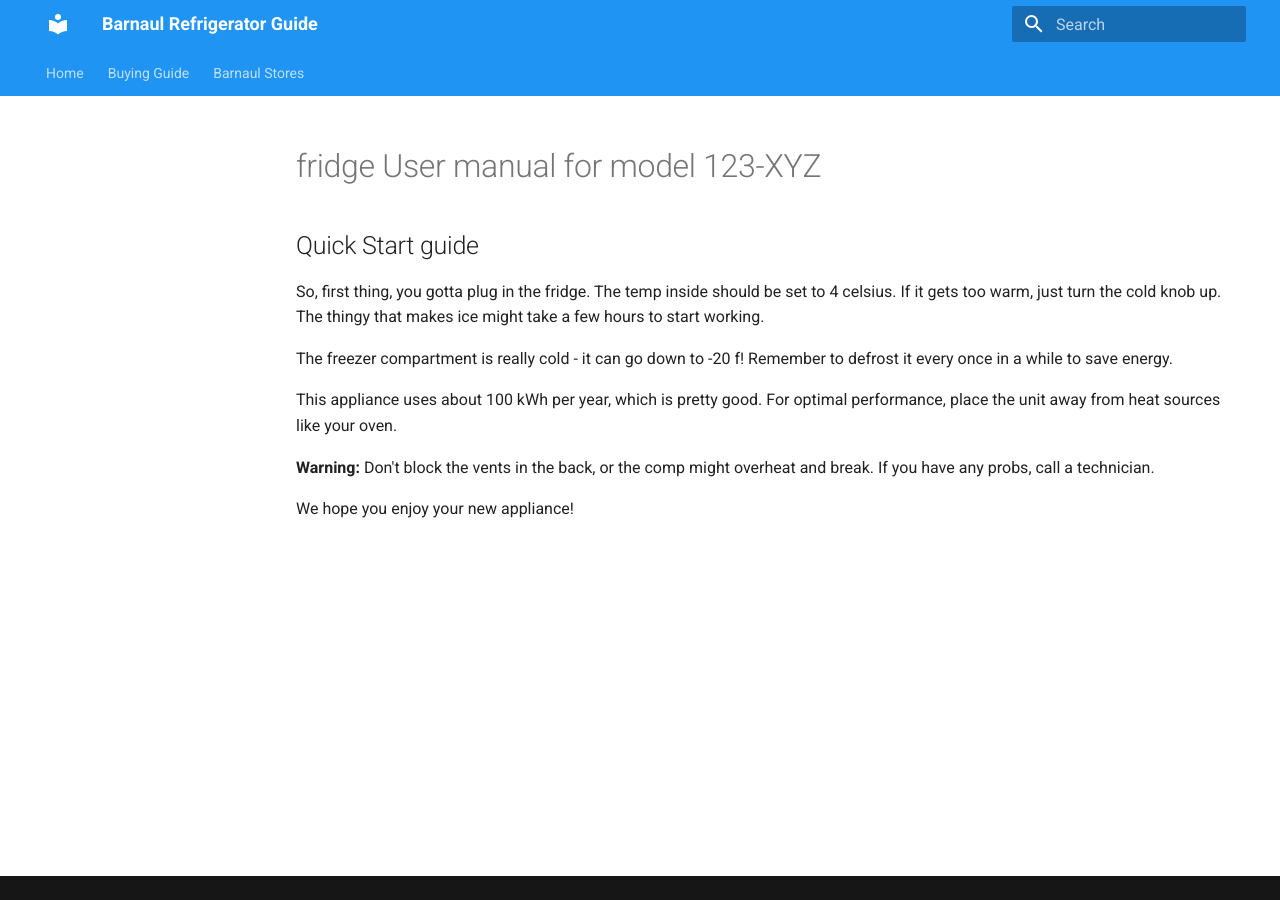
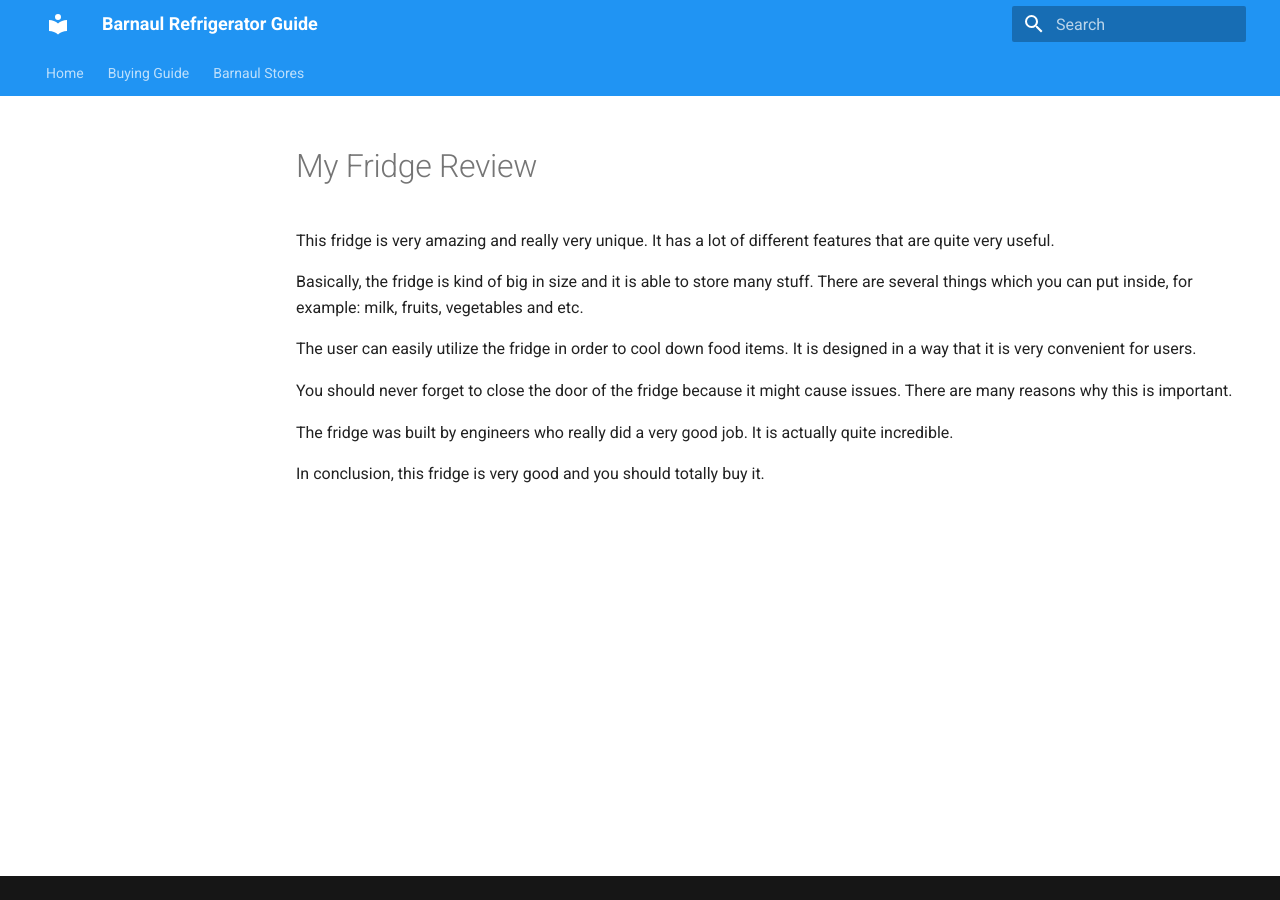
Before and after one commit to emperor-kat/one-project, an MkDocs documentation site: the page built from docs/test-fridge.md, in a window 1280 px wide. Built offline with MkDocs 1.6.1 and Material for MkDocs 9.7.7, drawn with Linux system fonts in a browser that asks for light colours.

Commit message:
[#6] vale custom

```diff
--- a/docs/test-fridge.md
+++ b/docs/test-fridge.md
@@ -1,13 +1,13 @@
-# fridge User manual for model 123-XYZ
+# My Fridge Review
 
-## Quick Start guide
+This fridge is very amazing and really very unique. It has a lot of different features that are quite very useful.
 
-So, first thing, you gotta plug in the fridge. The temp inside should be set to 4 celsius. If it gets too warm, just turn the cold knob up. The thingy that makes ice might take a few hours to start working.
+Basically, the fridge is kind of big in size and it is able to store many stuff. There are several things which you can put inside, for example: milk, fruits, vegetables and etc.
 
-The freezer compartment is really cold - it can go down to -20 f! Remember to defrost it every once in a while to save energy.
+The user can easily utilize the fridge in order to cool down food items. It is designed in a way that it is very convenient for users.
 
-This appliance uses about 100 kWh per year, which is pretty good. For optimal performance, place the unit away from heat sources like your oven.
+You should never forget to close the door of the fridge because it might cause issues. There are many reasons why this is important.
 
-**Warning:** Don't block the vents in the back, or the comp might overheat and break. If you have any probs, call a technician.
+The fridge was built by engineers who really did a very good job. It is actually quite incredible.
 
-We hope you enjoy your new appliance!
+In conclusion, this fridge is very good and you should totally buy it.
```
Also changed, not shown: 5 other files.
